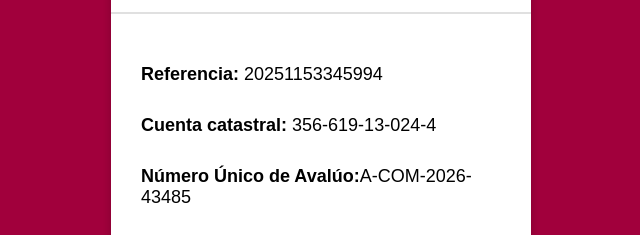
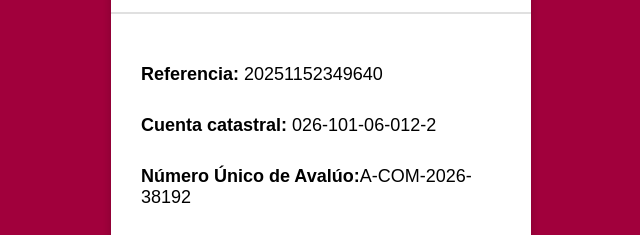
Before and after one commit to drpsubcatastro/drpscsubcatastrogobmx, a plain HTML site: page index.html in a window 1280 px wide. Shown: the part 188-423 px from the top of the page, 319-959 px from the left. Drawn offline with Linux system fonts and the light colour scheme.

Commit message:
Update index.html

```diff
--- a/index.html
+++ b/index.html
@@ -58,9 +58,9 @@
       <img src="https://cdn2.telediario.mx/uploads/media/2021/08/12/gobierno_de_la_ciudad_de_mexico.jpg" alt="Escudo CDMX">
       </div>
     <div class="content">
-     <tr> <p><strong>Referencia:</strong> 20251153345994 </p></tr>
-      <p><strong>Cuenta catastral:</strong> 356-619-13-024-4  </p>
-      <p><strong>Número Único de Avalúo:</strong>A-COM-2026-43485 </p>
+     <tr> <p><strong>Referencia:</strong> 20251152349640 </p></tr>
+      <p><strong>Cuenta catastral:</strong> 026-101-06-012-2  </p>
+      <p><strong>Número Único de Avalúo:</strong>A-COM-2026-38192 </p>
       <p class="resultado"><span style="font-weight: bold;">Resultado:</span> POSITIVO</p>
     </div>
     <div class="footer">
```
